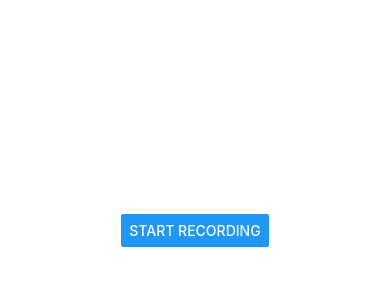
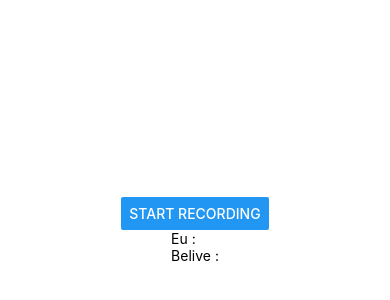
Before and after one commit to evertonSouzaMeli/chatbot_voice_poc, a React Native app: screen / in a window 390 px wide. Shown: the part 192-492 px from the top of the page. Built offline with nearby package versions, Linux system fonts and the light colour scheme.

Commit message:
feat: text feedback

```diff
--- a/App.js
+++ b/App.js
@@ -10,6 +10,9 @@ export default function App() {
     const [permission, setPermission] = React.useState("");
     const [recording, setRecording] = React.useState("");
 
+    const [userInput, setUserInput] = React.useState("");
+    const [botInput, setBotInput] = React.useState("")
+
     const sendMessageToChatbot = async (value) => {
         const key = "PJzIsPSS51vZx8VoQLdwyuXXvOZZd52uOUBp1KWmyZTu"
         const encodedKey = base64.encode(`apikey:${key}`)
@@ -21,6 +24,9 @@ export default function App() {
                 { headers: { Authorization: `Basic ${encodedKey}`, 'Content-Type': 'application/json' } });
 
             const response = request.data.output.text[0]
+
+            if(response === undefined) Speech.speak('Eu não entendi, você pode reformular a frase')
+            setBotInput(response)
             Speech.speak(response)
         }
 
@@ -44,6 +50,7 @@ export default function App() {
                 },
             })
             .then((response) => {
+                setUserInput(response.data)
                 sendMessageToChatbot(response.data)
             })
             .catch(function (error) {
@@ -90,6 +97,12 @@ export default function App() {
                 title={recording ? "Stop Recording" : "Start Recording"}
                 onPress={recording ? stopRecording : startRecording}
             />
+
+            <View>
+                <Text>Eu :{userInput}</Text>
+                <Text>Belive :{botInput}</Text>
+            </View>
+
             <StatusBar style="auto" />
         </View>
     );
```
